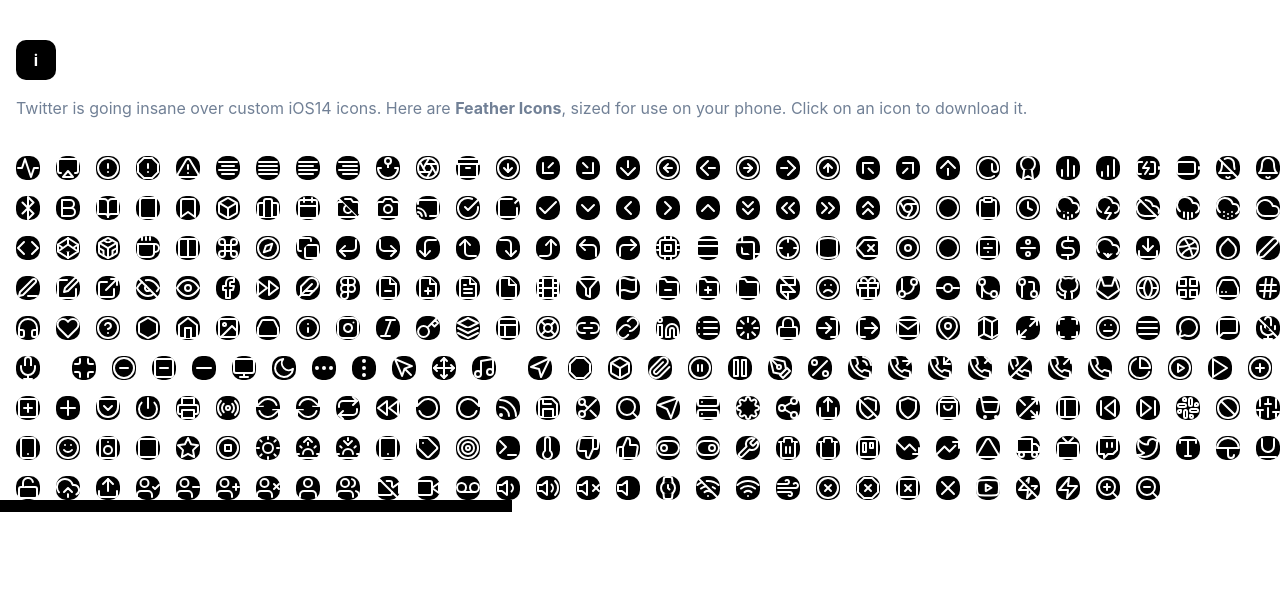
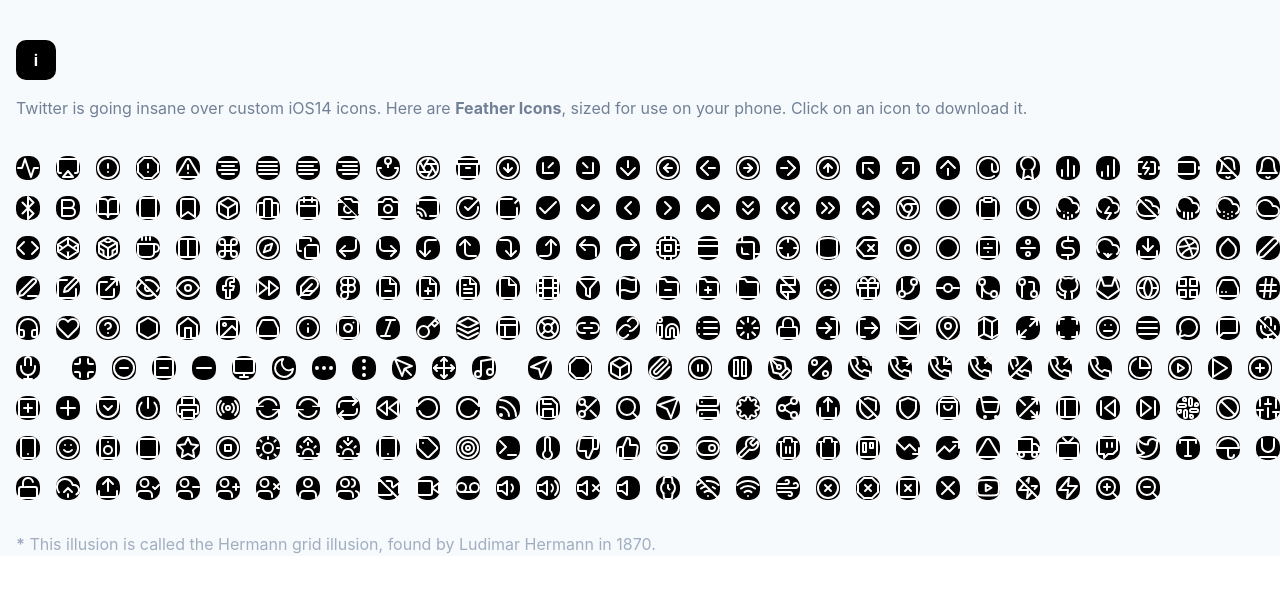
Before and after one commit to JakeCasey/icons, a Next.js app: page / in a window 1280 px wide. Shown: the top 592 px of the page. Built offline with nearby package versions, Linux system fonts and the light colour scheme; what @tailwindcss/ui would draw is missing.

Commit message:
updated illusion

```diff
--- a/pages/index.js
+++ b/pages/index.js
@@ -34,7 +34,7 @@ let Home = () => {
       <div className="fixed top-0 left-0 z-0">
         {activeIcon && <RenderBigIcon ref={IconRef} activeIcon={activeIcon} />}
       </div>
-      <div className="relative z-10 w-full h-full bg-white">
+      <div className="relative z-10 w-full h-full bg-gray-100 ">
         <Page>
           <div className="ml-4">
             <div className="flex items-center justify-center inline-block w-10 h-10 font-bold text-white bg-black rounded-apple">
@@ -51,7 +51,7 @@ let Home = () => {
               , sized for use on your phone. Click on an icon to download it.
             </p>
           </div>
-          <div className="flex flex-wrap mt-5">
+          <div className="flex flex-wrap mt-5 mb-8">
             <Icon iconName="activity" downloadIcon={downloadIcon} />
             <Icon iconName="airplay" downloadIcon={downloadIcon} />
             <Icon iconName="alertcircle" downloadIcon={downloadIcon} />
@@ -339,6 +339,10 @@ let Home = () => {
             <Icon iconName="zoomin" downloadIcon={downloadIcon} />
             <Icon iconName="zoomout" downloadIcon={downloadIcon} />
           </div>
+          <div className="mb-10 ml-4 text-gray-500">
+            <span className="font-bold">*</span> This illusion is called the
+            Hermann grid illusion, found by Ludimar Hermann in 1870.
+          </div>
         </Page>
       </div>
     </div>
```
